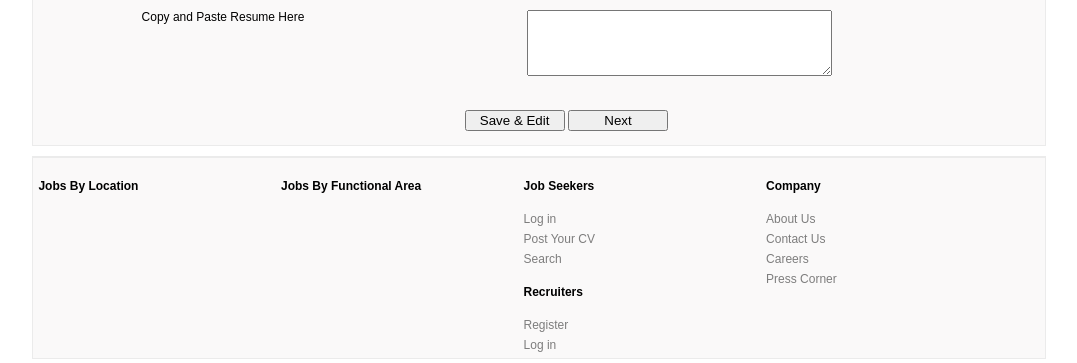
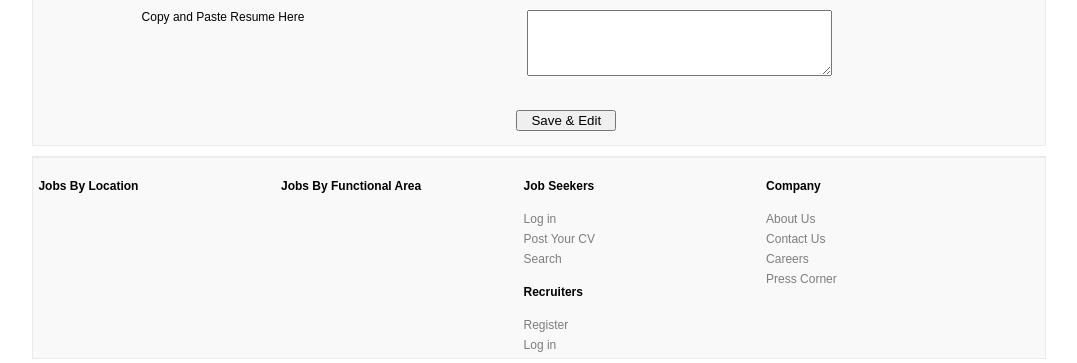
Before and after one commit to technomicssolutions/emplome, a Django app: page /job_seeker_registration/ in a window 1280 px wide. Shown: the part 1514-1877 px from the top of the page, without its empty margins (102-1179 px from the left). Run offline with Django 3.2, Linux system fonts and the light colour scheme; data that the repository does not hold is empty; some libraries are stand-ins or nearby versions.

Commit message:
hide the next button

```diff
--- a/emplome/web/templates/job_seeker_registration.html
+++ b/emplome/web/templates/job_seeker_registration.html
@@ -187,7 +187,7 @@
 			<div class="btn">
 				<label></label>
 				<input class="button" type="submit" name="submit" value="Save & Edit" ng-click="save_reg()">
-				<input class="button" type="submit" name="next" value="Next" ng-click="reg_next()">
+				<input ng-show="user_id" class="button" type="submit" name="next" value="Next" ng-click="reg_next()">
 			</div>
 			<div class="message">
 				<!-- <p>{{message}}</p> -->
```
